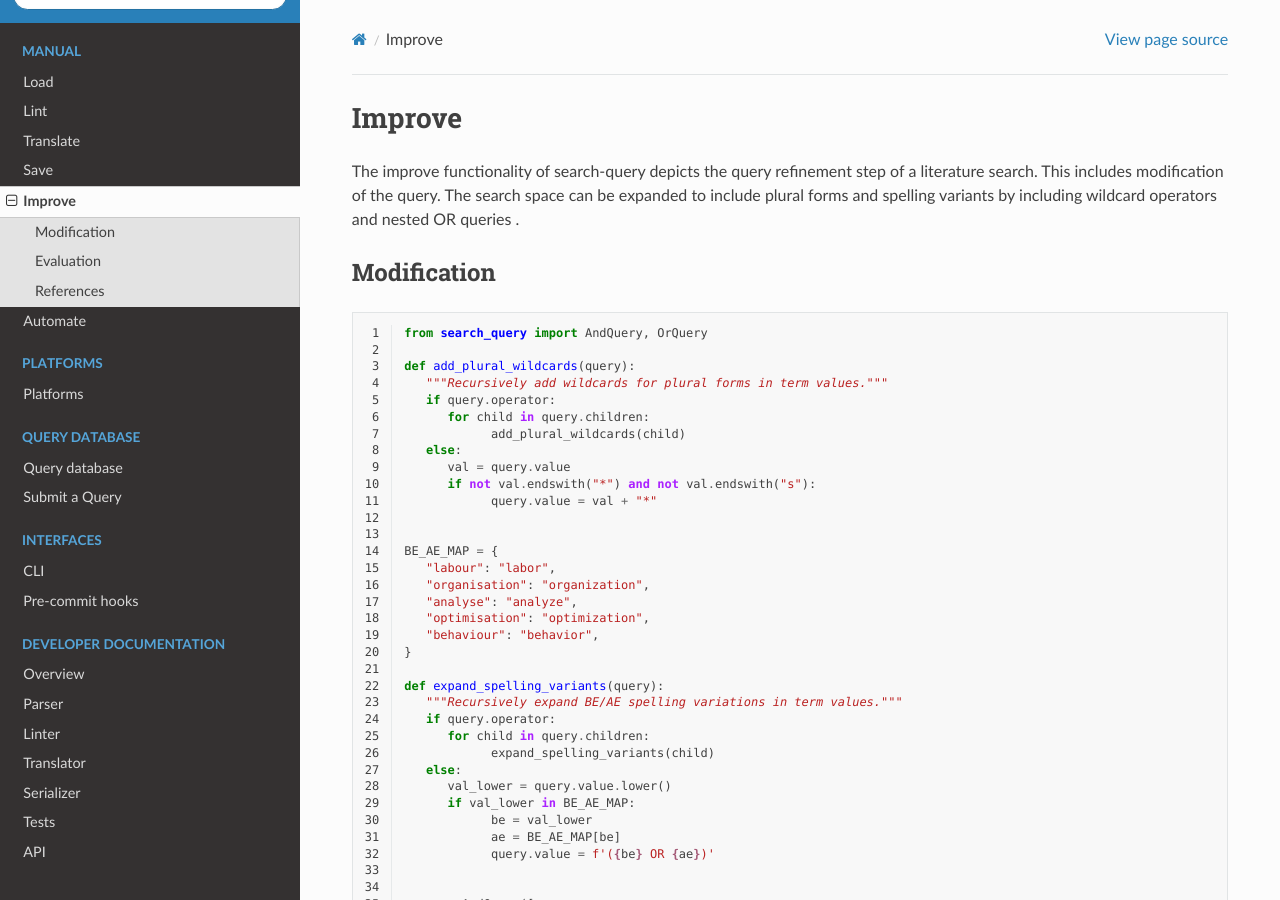
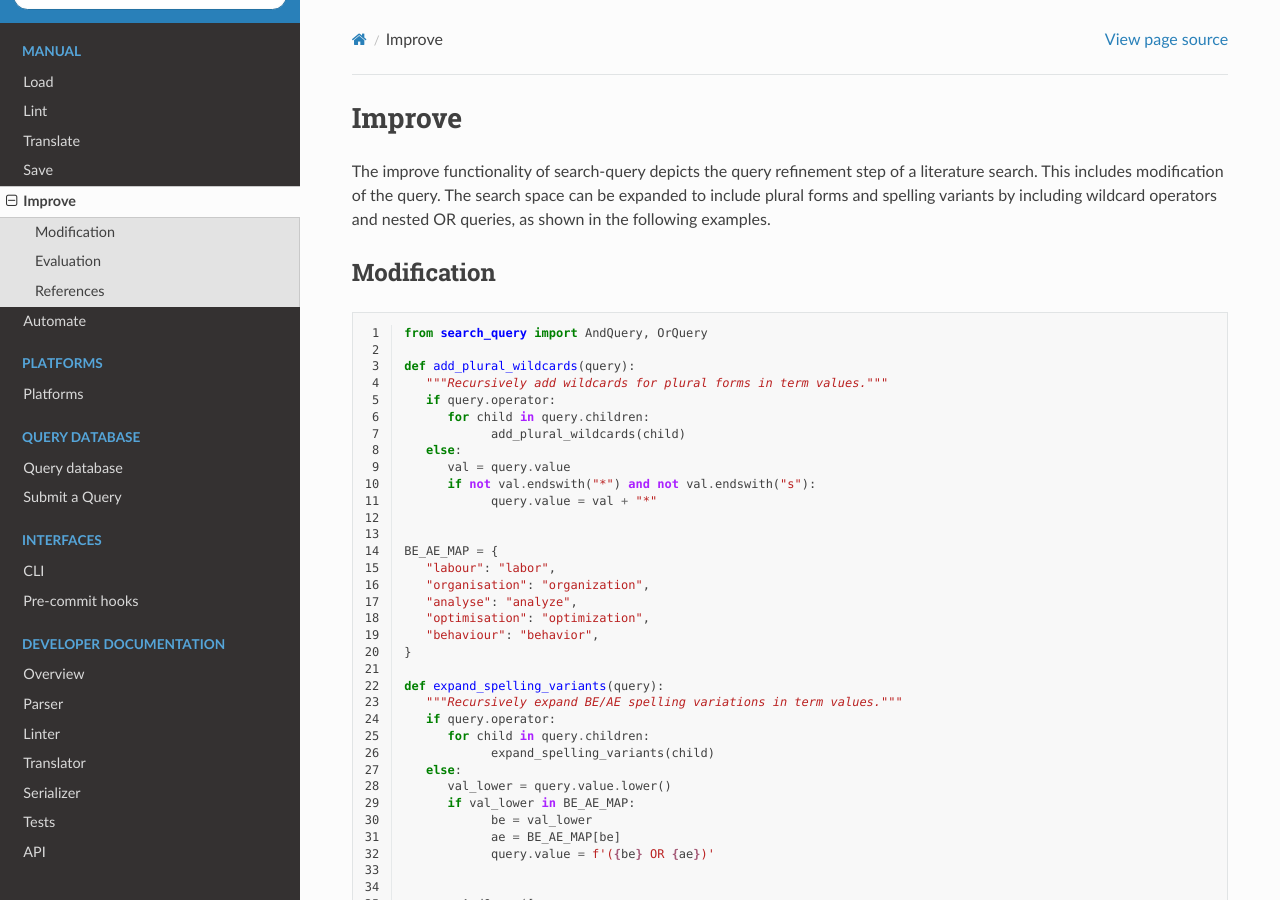
Before and after one commit to CoLRev-Environment/search-query, a Sphinx documentation site: the page built from docs/source/improve.rst, in a window 1280 px wide and 900 px high. Built offline with Sphinx 7.4.7 and the Read the Docs theme 3.1.0, drawn with Linux system fonts in a browser that asks for light colours.

Commit message:
extend "improve function" docs

```diff
--- a/docs/source/improve.rst
+++ b/docs/source/improve.rst
@@ -5,7 +5,7 @@ Improve
 
 The improve functionality of search-query depicts the query refinement step of a literature search.
 This includes modification of the query.
-The search space can be expanded to include plural forms and spelling variants by including wildcard operators and nested OR queries .
+The search space can be expanded to include plural forms and spelling variants by including wildcard operators and nested OR queries, as shown in the following examples.
 
 Modification
 ---------------------
```
